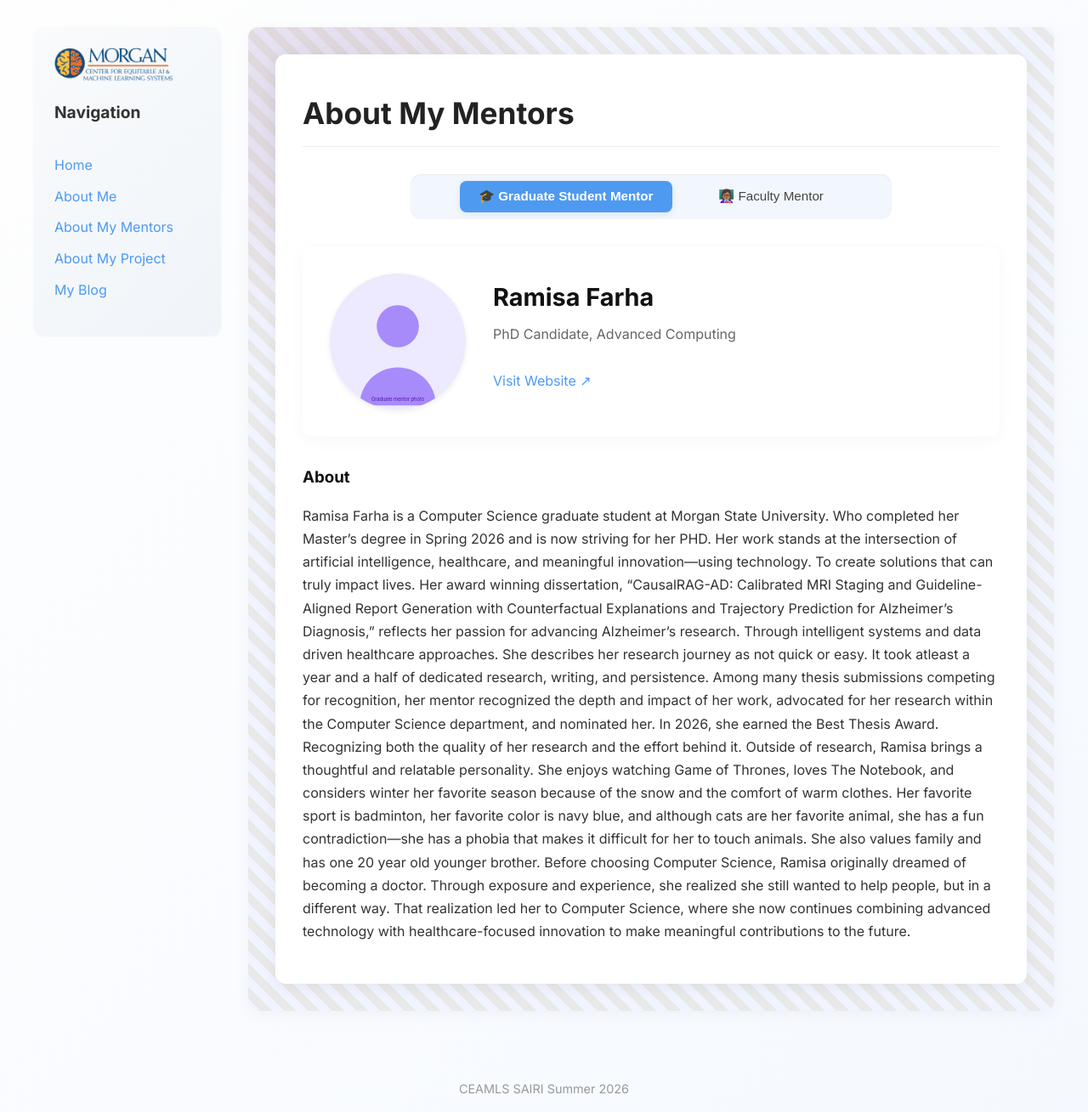
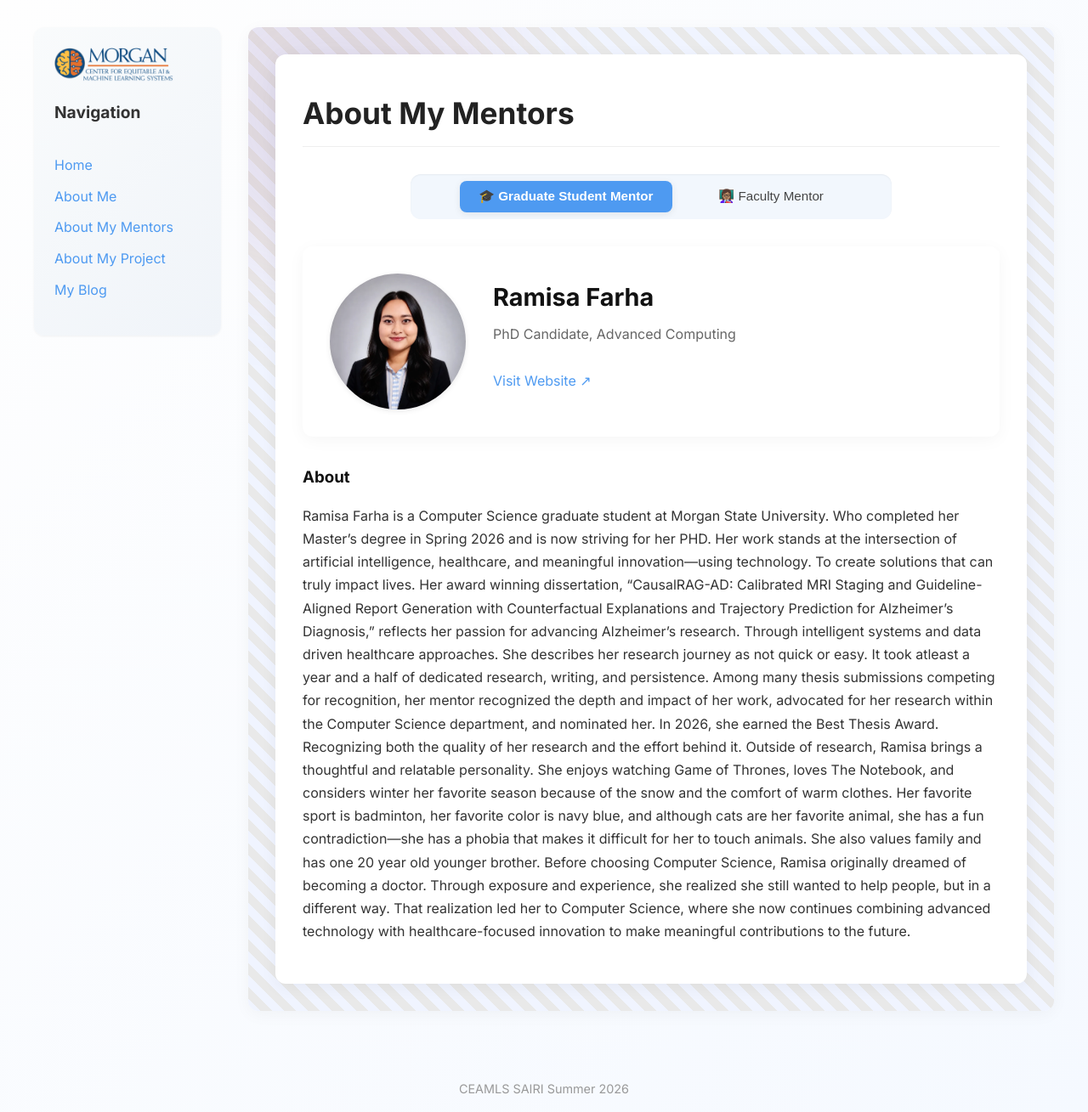
Before and after one commit to DestinyBR/destinybrceamls26.gi-thub.io, a Jekyll site: the page built from pages/about-my-mentor.md, in a window 1280 px wide. Shown: the whole page at 85% size. Built offline with Jekyll 4.4.1, drawn with Linux system fonts in a browser that asks for light colours.

Commit message:
Update mentor images and bios in about page

```diff
--- a/pages/about-my-mentor.md
+++ b/pages/about-my-mentor.md
@@ -6,7 +6,7 @@ permalink: /about-my-mentor.html
 graduate_mentor:
   name: Ramisa Farha
   title: PhD Candidate, Advanced Computing
-  image: /assets/images/graduate-student-mentor.svg
+  image: /assets/images/Ramisa photo.webp
   website: https://www.linkedin.com/in/ramisa-farha/
   bio: |
     Ramisa Farha is a Computer Science graduate student at Morgan State University. Who completed her Master’s degree in Spring 2026 and is now striving for her PHD.
```
Also changed, not shown: other parts of pages/about-my-mentor.md (+1 -1 lines).
